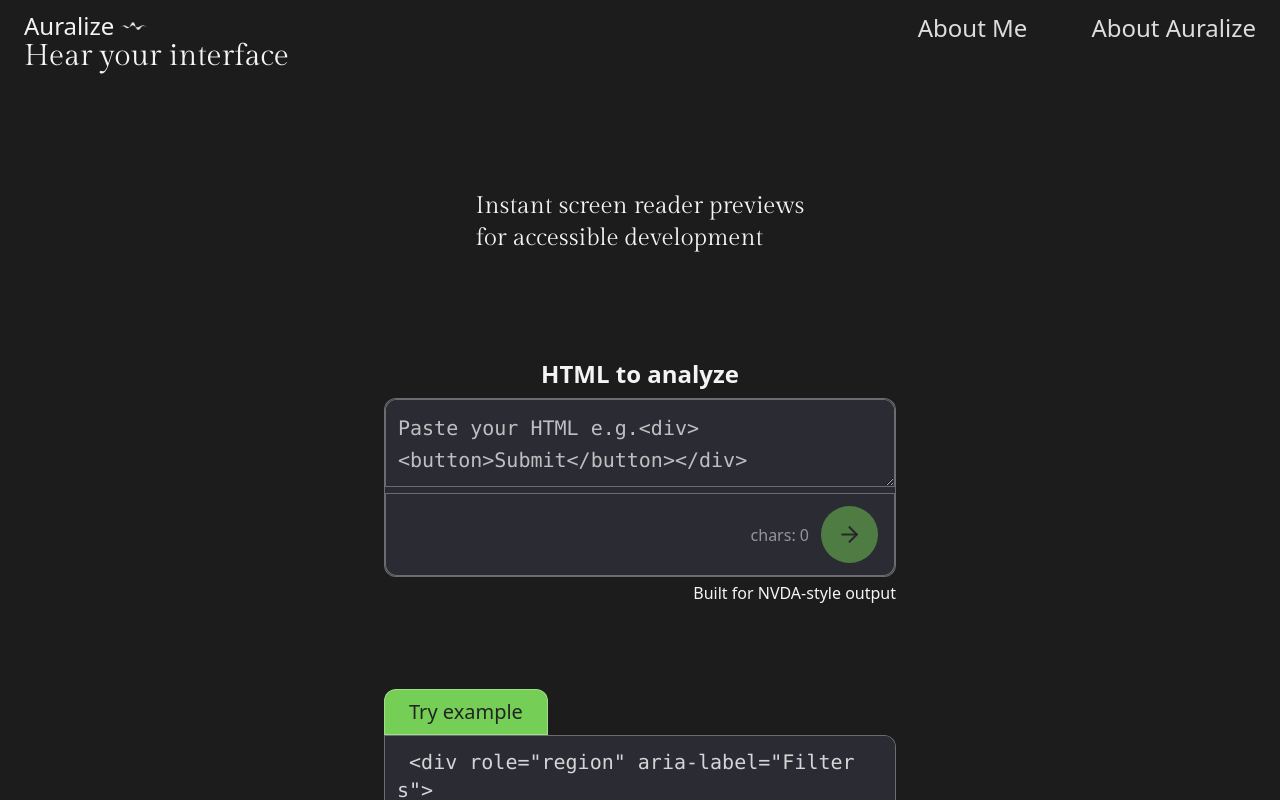
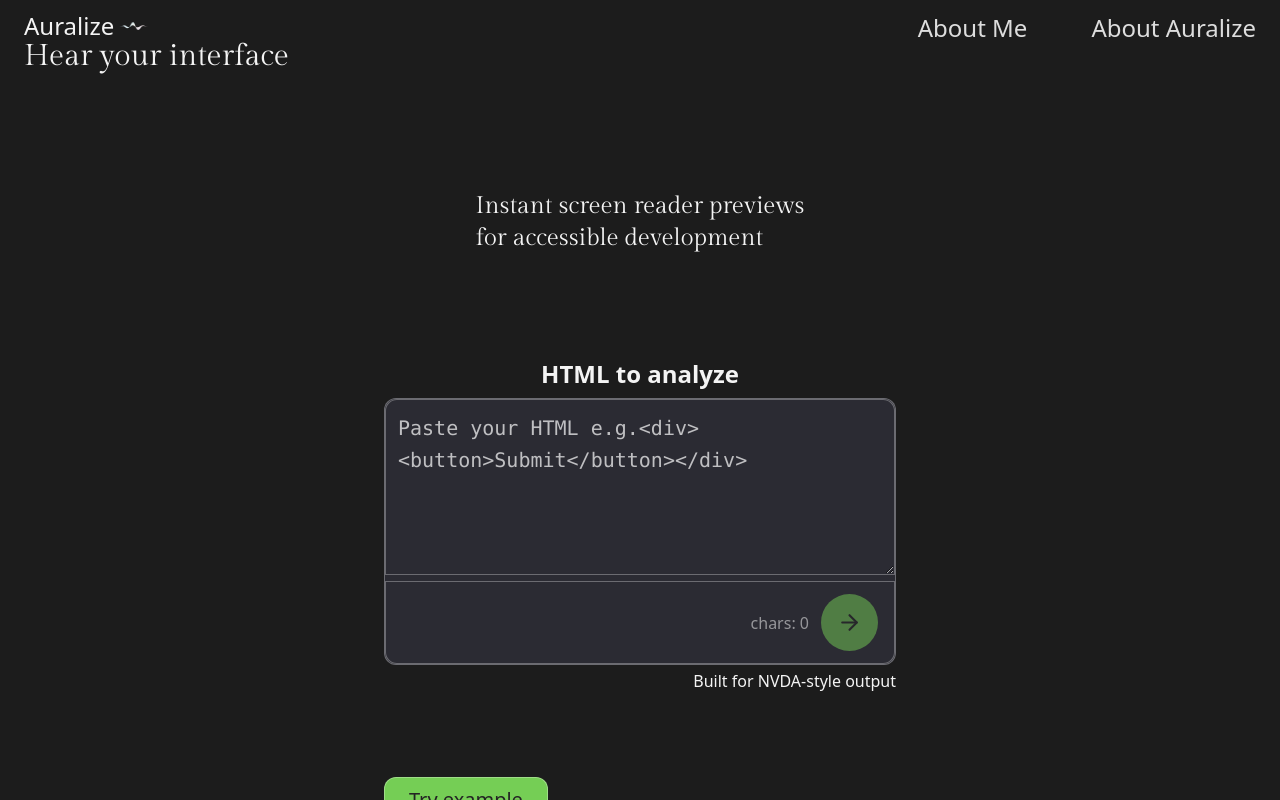
Before and after one commit to julsandstrom/auralize, a Next.js app: page / in a window 1280 px wide. Shown: the top 800 px of the page. Built offline with nearby package versions, Linux system fonts and the light colour scheme.

Commit message:
larger input size on desktop

```diff
--- a/app/components/MainInput.tsx
+++ b/app/components/MainInput.tsx
@@ -63,7 +63,7 @@ const MainInput = () => {
               value={html}
               onChange={(e) => setHtml(e.target.value)}
               placeholder="Paste your HTML e.g.<div> <button>Submit</button></div>"
-              className="max-h-56 max-w-lg overflow-y-auto h-28 leading-8 w-full rounded-xl rounded-b-none border-[0.3px] border-white/30 bg-[#2B2B33] p-3 text-sm dark:bg-bg-[#2B2B33] text-white placeholder:text-white/70 placeholder:font-light focus:outline-none font-mono lg:text-xl"
+              className="max-h-56 lg:min-h-44 max-w-lg overflow-y-auto h-28 leading-8 w-full rounded-xl rounded-b-none border-[0.3px] border-white/30 bg-[#2B2B33] p-3 text-sm dark:bg-bg-[#2B2B33] text-white placeholder:text-white/70 placeholder:font-light focus:outline-none font-mono lg:text-xl"
             />
             <div className="w-full max-w-lg flex justify-end rounded-xl rounded-t-none bg-[#2B2B33] px-4  py-3 text-white border-[0.3px] border-white/30">
               <div className="flex gap-3 items-center">
```
